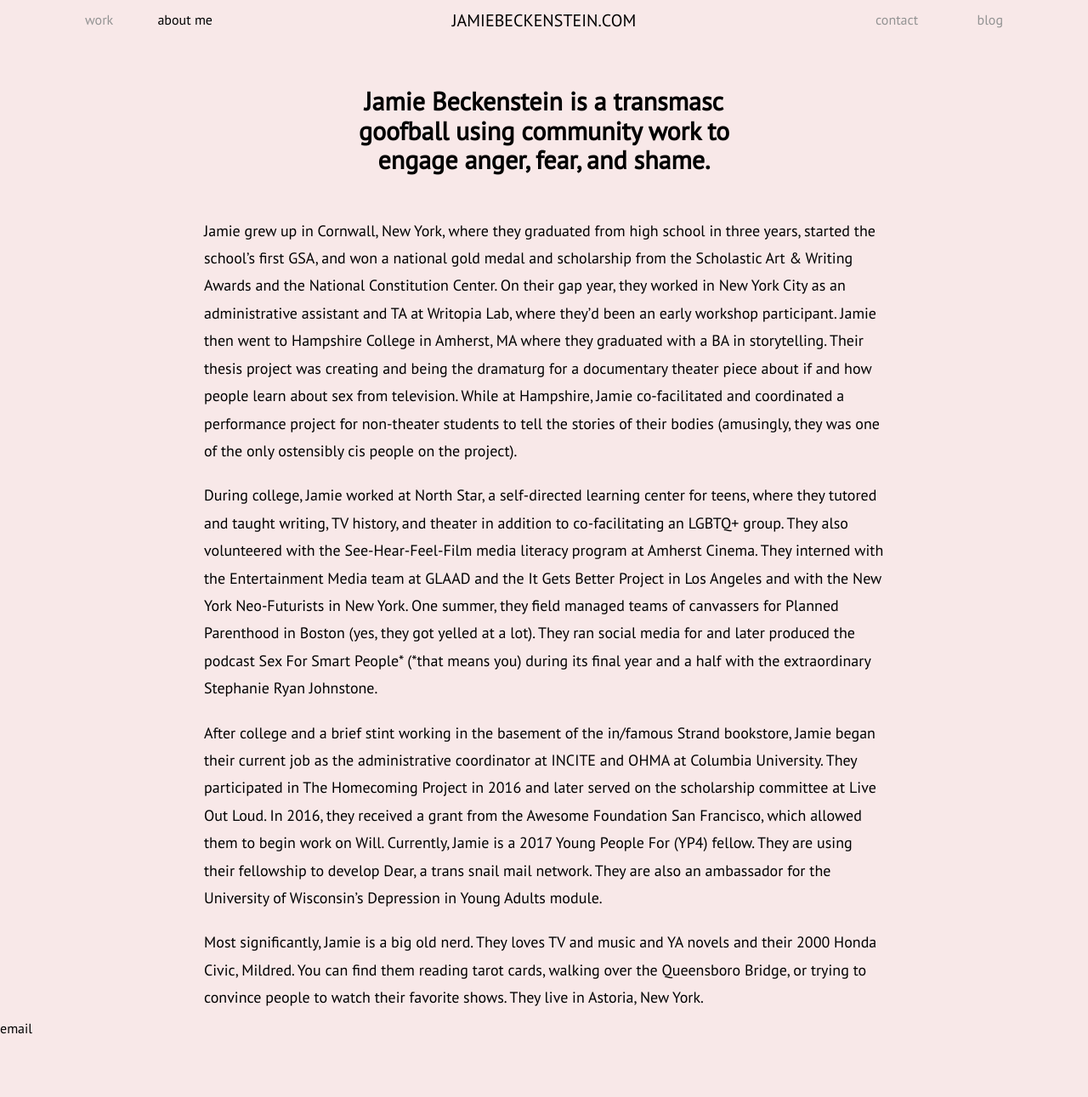
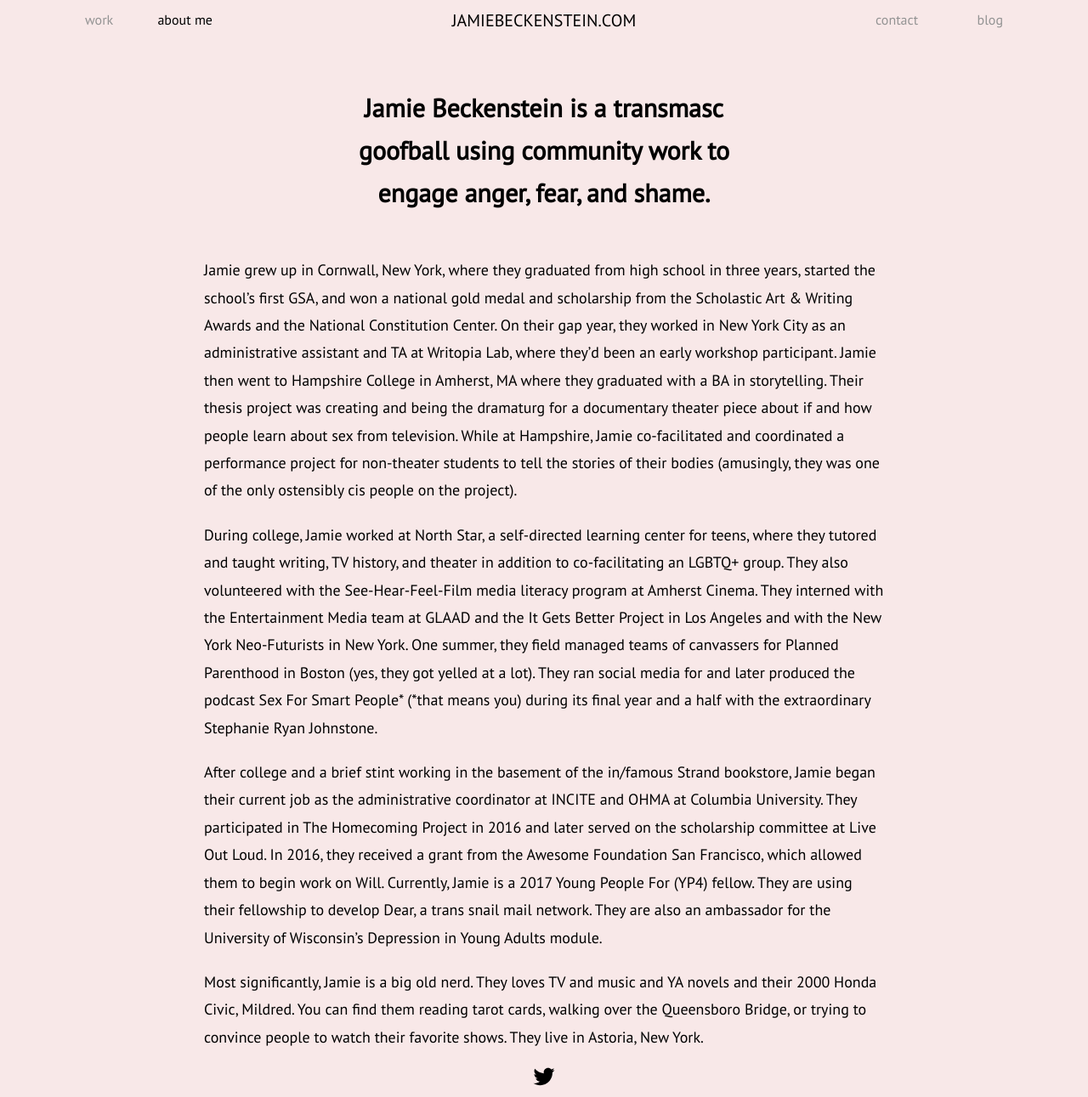
Before and after one commit to jamiebeckenstein/home, a Jekyll site: the page built from index.md, in a window 1280 px wide. Shown: the whole page at 85% size. Built offline with Jekyll 4.4.1, drawn with Linux system fonts in a browser that asks for light colours; before the commit the page ends 1220 px from its top, so only the background shows below that.

Commit message:
add twitter + tweak styles

```diff
--- a/_layouts/default.html
+++ b/_layouts/default.html
@@ -31,7 +31,9 @@
     </div>
     <footer>
       <ul>
-        <li><a href="">email</a></li>
+        <li>
+          <a target="_blank" href='https://twitter.com/james0ctober'><img class='twitter-logo' src="{{ "/assets/twitter.svg" }}"/></a>
+        </li>
       </ul>
     </footer>
   </body>
--- a/css/main.css
+++ b/css/main.css
@@ -23,6 +23,10 @@ h1 {
   margin-top: -36px;
   margin-bottom: 70px;
   color: #939393;
+}
+
+.main-nav li:hover {
+  color: black;
 }
 .about {
   color: black;
@@ -50,6 +54,7 @@ h2 {
   font-weight: 600;
   width: 500px;
   text-align: center;
+  line-height: 50px;
 }
 .content-container {
   display: flex;
@@ -64,3 +69,13 @@ p {
   font-size: 18px;
   line-height: 180%;
 }
+
+footer ul {
+  display: flex;
+  justify-content: center
+}
+
+.twitter-logo {
+  height: 40px;
+  width: 40px;
+}
```
Also changed, not shown: assets/twitter.svg (added).
